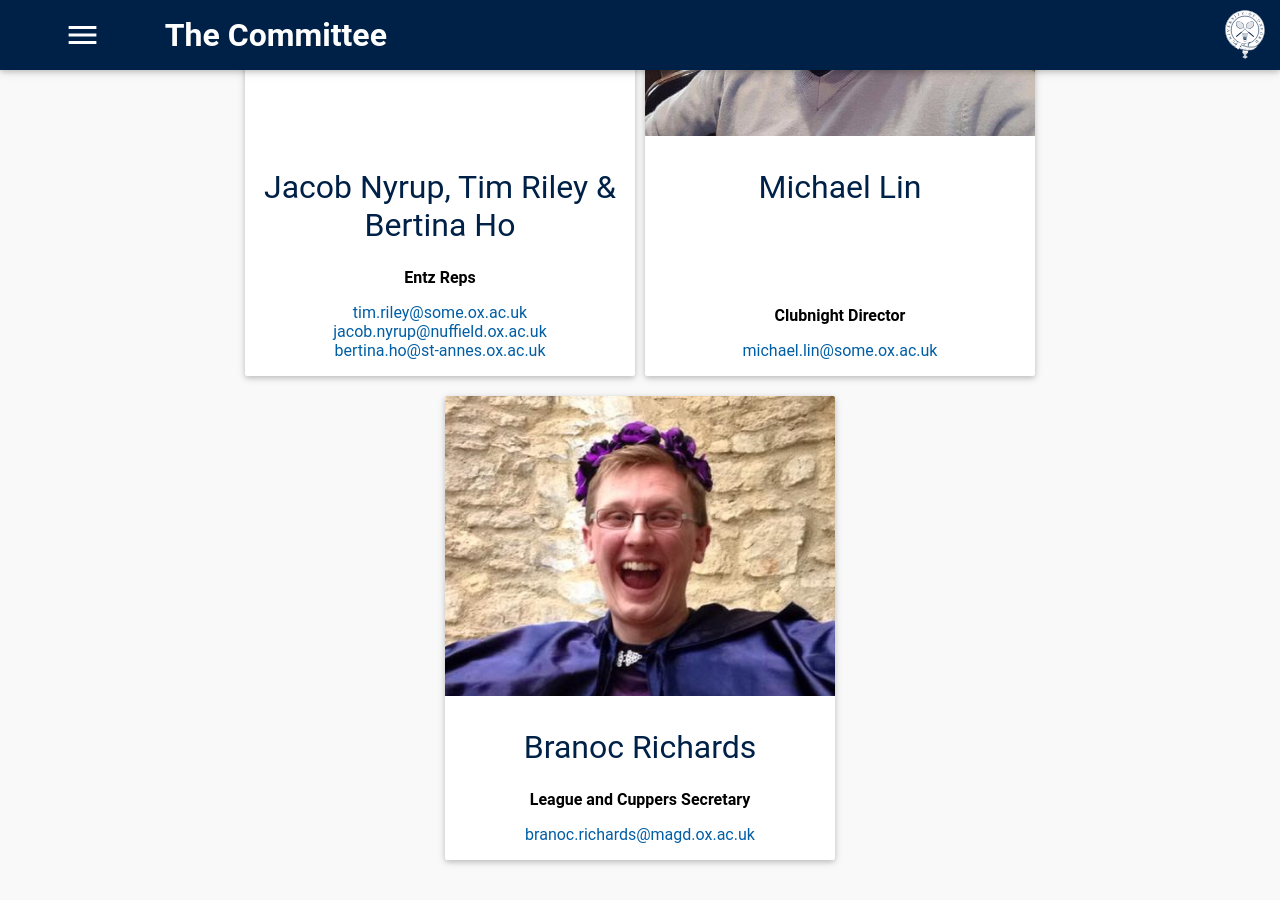
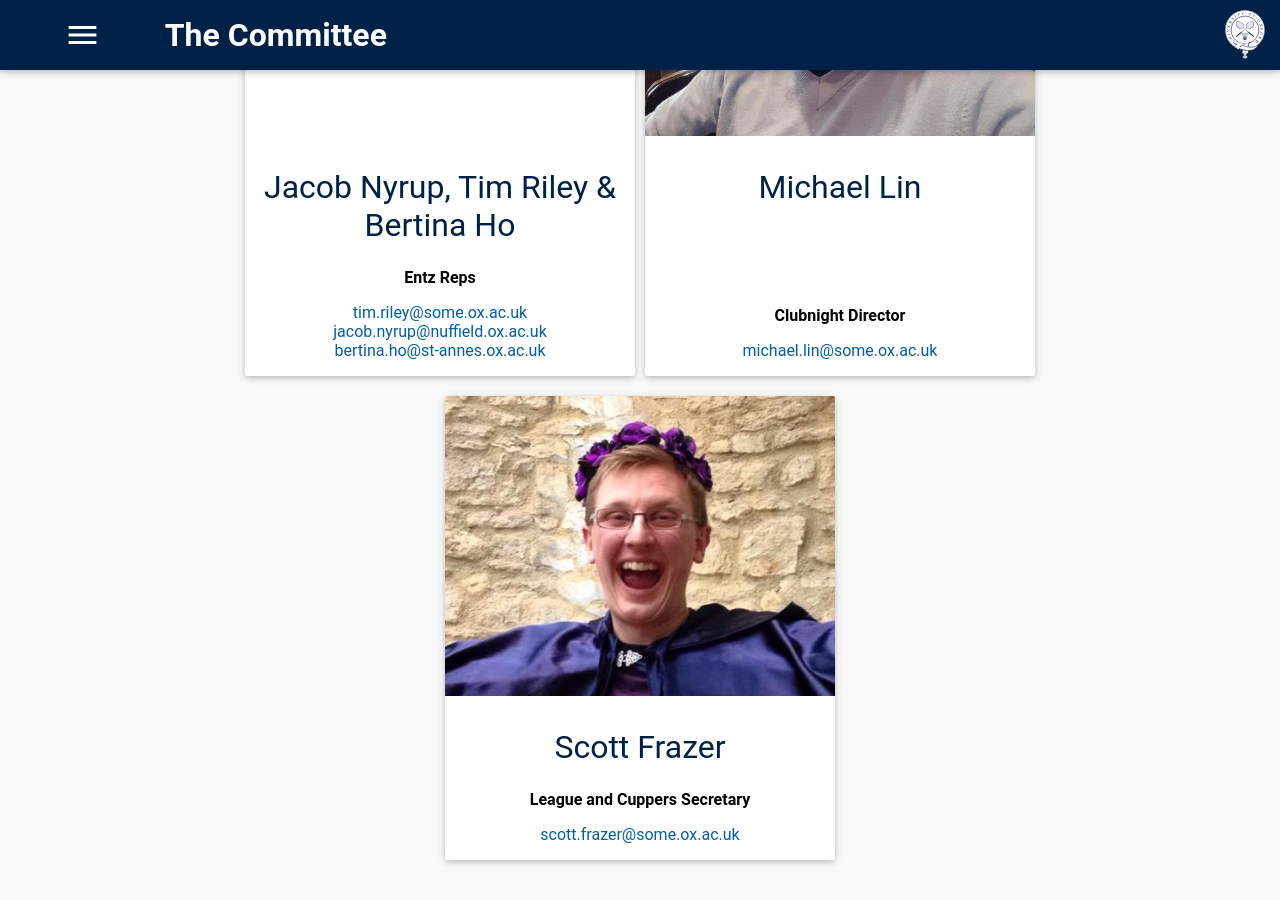
Before and after one commit to OUBaC/OUBaC.github.io, a Jekyll site: the page built from the-committee.html, in a window 1280 px wide and 900 px high, scrolled down 2846 px. Built offline with Jekyll 4.4.1, drawn with Linux system fonts in a browser that asks for light colours; some of the changed lines change nothing that is shown.

Commit message:
Updated the committee.

```diff
--- a/the-committee.html
+++ b/the-committee.html
@@ -84,9 +84,9 @@ members:
    photo: "/assets/the-committee/2017-2018/michael.jpg"
 
  - role: League and Cuppers Secretary
-   name: Branoc Richards
-   email: branoc.richards@magd.ox.ac.uk
-   comment: "Although he claimed to 'Already have too much to do, and not enough time', Branoc couldn't turn down an opportunity to tell people when and where to play badminton. Often found on the floor cursing his knees at the end of points, it's a miracle he's never actually damaged them."
+   name: Scott Frazer
+   email: scott.frazer@some.ox.ac.uk
+   comment:
    photo: "/assets/the-committee/2017-2018/branoc.jpg"
 
 
```
